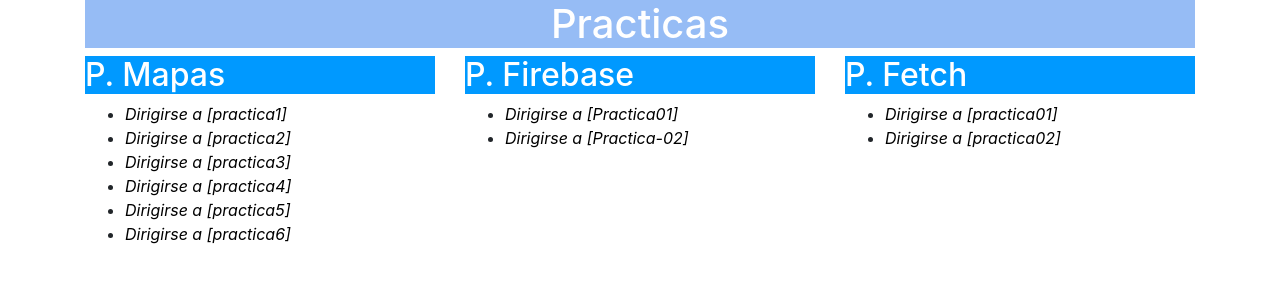
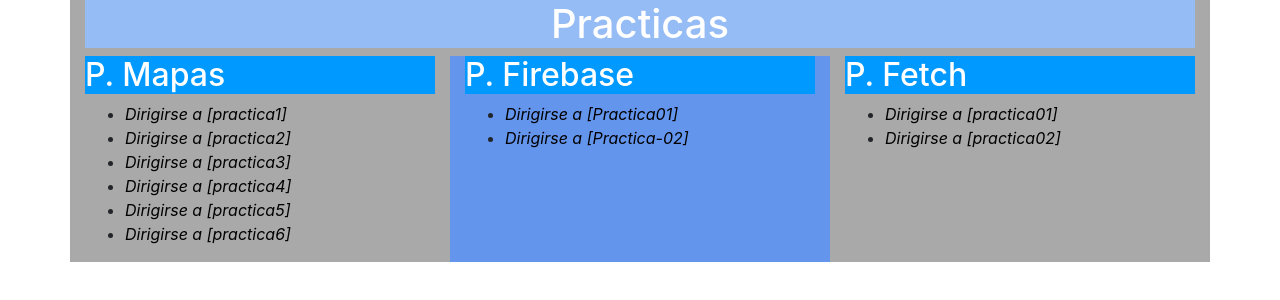
Before and after one commit to duarteissc/Practicas-de-Sistemas-Geo-Referenciados, a plain HTML site: page index.html in a window 1280 px wide. Drawn offline with nearby package versions, Linux system fonts and the light colour scheme.

Commit message:
commit message

```diff
--- a/index.html
+++ b/index.html
@@ -27,7 +27,7 @@
     </style>
 </head>
 <body>
-    <div class="container" id="paises">
+    <div class="container" id="paises" style="background-color: darkgrey;">
         <div class="row">
             <div class="col-12">
 
@@ -44,7 +44,7 @@
         <li><a href="practica7.html">Dirigirse a [practica6]</a></li>
     </ul>
     </div>
-    <div class="col-4">
+    <div class="col-4" style="background-color: cornflowerblue;">
     <h2>P. Firebase</h1>
     <ul>
         <li><a href="./firebase/practica1.html">Dirigirse a [Practica01]</a></li>
```
